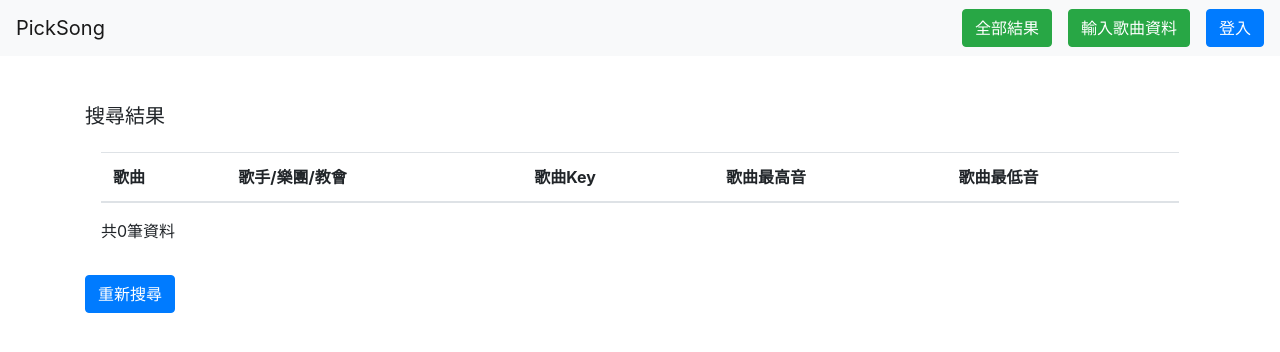
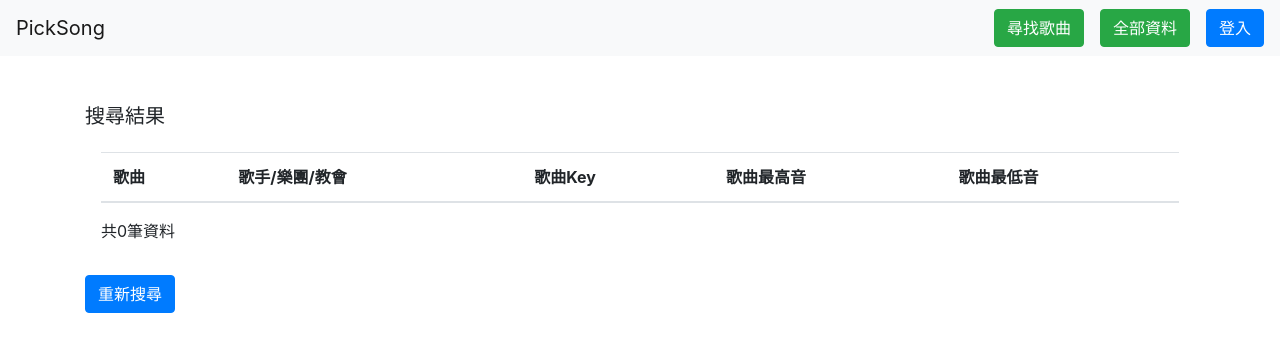
Before and after one commit to WorshiPRO/SRS, a Django app: page /all_result/ in a window 1280 px wide. Shown: the top 352 px of the page. Run offline with Django 3.2, Linux system fonts and the light colour scheme; data that the repository does not hold is empty; some libraries are stand-ins or nearby versions.

Commit message:
add links on nav_bar

```diff
--- a/templates/result.html
+++ b/templates/result.html
@@ -26,13 +26,14 @@
 
 	    </ul>
 	    <form class="form-inline my-2 my-lg-0">
-				<button type="button" class="btn btn-success mr-3" data-toggle="modal" data-target="#showresult">
-					全部結果
-				</button>
-				<button type="button" class="btn btn-success mr-3" data-toggle="modal" data-target="#searchsong">
-					輸入歌曲資料
-				</button>
-
+				<form action="{% url 'searchsong' %}" method=post>
+					{% csrf_token %}
+	    		<input id="search" type="submit" value="尋找歌曲" class="btn btn-success mr-3" />
+				</form>
+				<form action="{% url 'all_result' %}" method=post>
+					{% csrf_token %}
+	    		<input id="all_result" type="submit" value="全部資料" class="btn btn-success mr-3" />
+				</form>
 				<button type="button" class="btn btn-primary" data-toggle="modal" data-target="#loginmodel">
   				登入
 				</button>
```
Also changed, not shown: templates/searchsong.html (+8 -0 lines).
